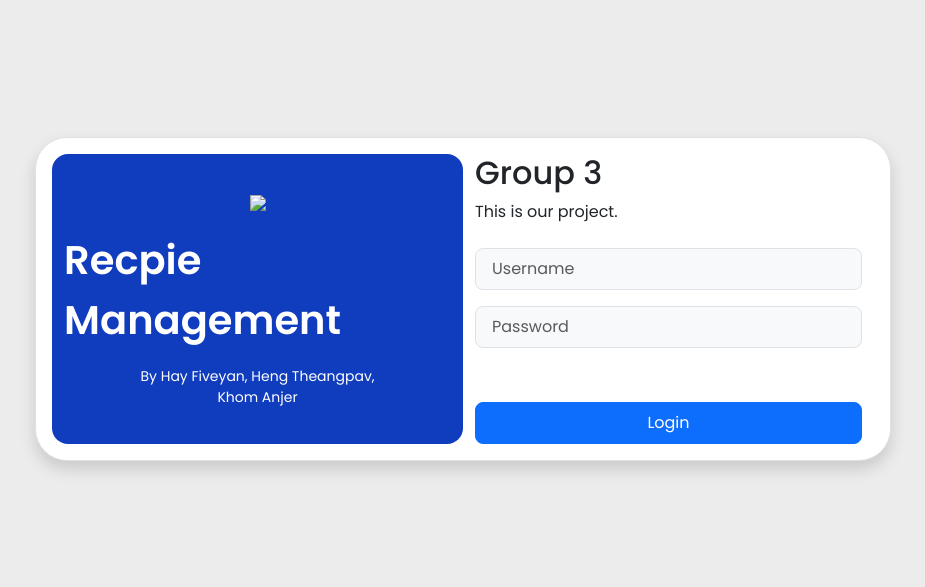
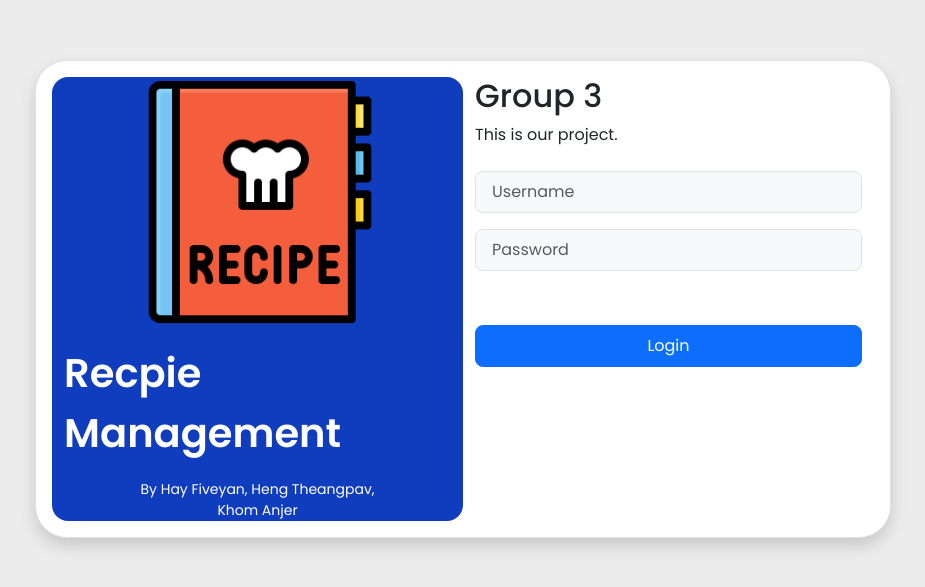
Before and after one commit to PavCreator/ExamjavaScript, a plain HTML site: page index.html in a window 1280 px wide. Shown: the part 101-688 px from the top of the page, without its empty margins (177-1102 px from the left). Drawn offline with nearby package versions, Linux system fonts and the light colour scheme.

Commit message:
Add files via upload

```diff
--- a/index.html
+++ b/index.html
@@ -21,7 +21,7 @@
         <!--------------------------- Left Box ----------------------------->
            <div class="col-md-6 rounded-4 d-flex justify-content-center align-items-center flex-column left-box" style="background: #103cbe" >
                <div class="featured-image mb-3">
-                <img src="images/1.png" class="img-fluid" style="width: 250px;">
+                <img src="1.png" class="img-fluid" style="width: 250px;">
                </div>
                <p class="text-white fs-1" style="font-weight: 600">Recpie Management</p>
                <small class="text-white text-wrap text-center" style="width: 17rem;">By Hay Fiveyan, Heng Theangpav, Khom Anjer</small>
```
